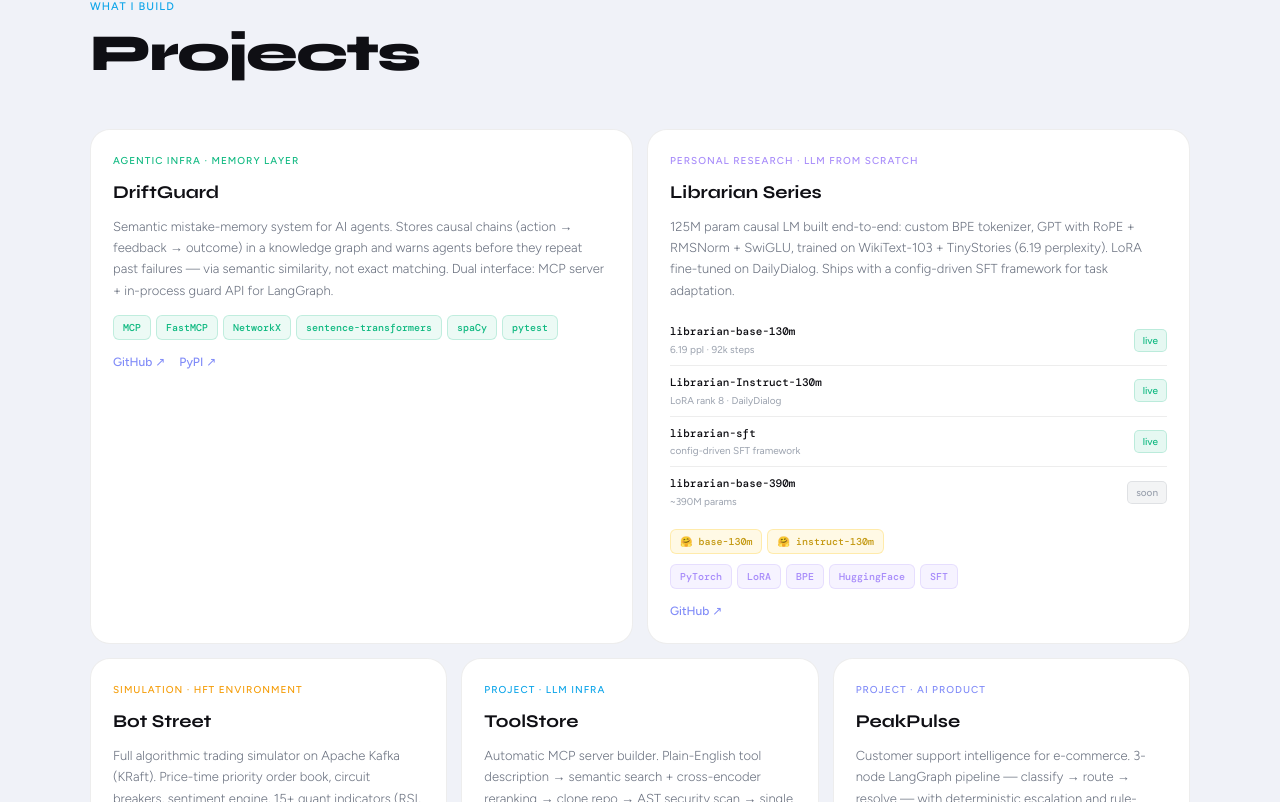
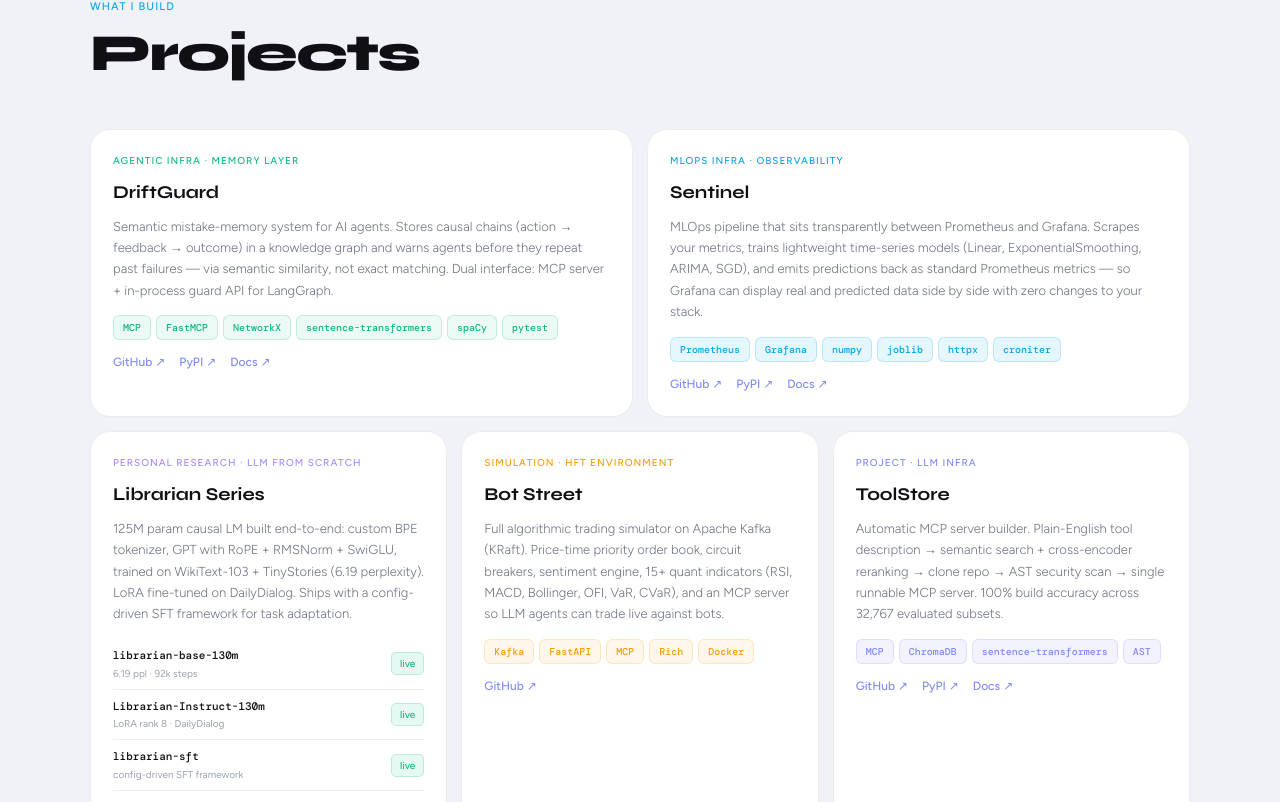
Before and after one commit to sujal-maheshwari2004/personalPortfolio, a React (Vite) app: page / in a window 1280 px wide. Shown: the part 1578-2380 px from the top of the page. Built offline with nearby package versions, Linux system fonts and the light colour scheme.

Commit message:
Add new projects and update accents in data.js

```diff
--- a/src/data.js
+++ b/src/data.js
@@ -65,6 +65,18 @@
     tags: ["MCP", "FastMCP", "NetworkX", "sentence-transformers", "spaCy", "pytest"],
     github: "https://github.com/sujal-maheshwari2004/DriftGuard",
     pypi: "https://pypi.org/project/driftguard-ai/",
+    docs: "https://drift-guard-ai-docs.vercel.app/",
+  },
+  {
+    name: "Sentinel",
+    category: "MLOps Infra · Observability",
+    accent: "blue",
+    description:
+      "MLOps pipeline that sits transparently between Prometheus and Grafana. Scrapes your metrics, trains lightweight time-series models (Linear, ExponentialSmoothing, ARIMA, SGD), and emits predictions back as standard Prometheus metrics — so Grafana can display real and predicted data side by side with zero changes to your stack.",
+    tags: ["Prometheus", "Grafana", "numpy", "joblib", "httpx", "croniter"],
+    github: "https://github.com/sujal-maheshwari2004/Sentinel",
+    pypi: "https://pypi.org/project/sentinel-mlops/",
+    docs: "https://sentinel-docs-jet.vercel.app/",
   },
   {
     name: "Librarian Series",
@@ -97,7 +109,7 @@
   {
     name: "ToolStore",
     category: "Project · LLM Infra",
-    accent: "blue",
+    accent: "indigo",
     description:
       "Automatic MCP server builder. Plain-English tool description → semantic search + cross-encoder reranking → clone repo → AST security scan → single runnable MCP server. 100% build accuracy across 32,767 evaluated subsets.",
     tags: ["MCP", "ChromaDB", "sentence-transformers", "AST"],
@@ -108,7 +120,7 @@
   {
     name: "PeakPulse",
     category: "Project · AI Product",
-    accent: "indigo",
+    accent: "violet",
     description:
       "Customer support intelligence for e-commerce. 3-node LangGraph pipeline — classify → route → resolve — with deterministic escalation and rule-based fallback at <5ms, $0 cost. Bulk endpoint handles 50 concurrent queries via asyncio.gather.",
     tags: ["LangGraph", "FastAPI", "GPT-4o-mini", "React", "Zustand"],
@@ -117,7 +129,7 @@
   {
     name: "NewsCheck",
     category: "Project · Pipelines",
-    accent: "violet",
+    accent: "amber",
     description:
       "YouTube → yt-dlp audio → Whisper transcription → GPT-4 summary in 5 structured bullets. Magic-link JWT auth, per-user rate limiting, deployed on Azure VM behind FastAPI.",
     tags: ["Whisper", "FastAPI", "Docker", "Azure VM"],
```
